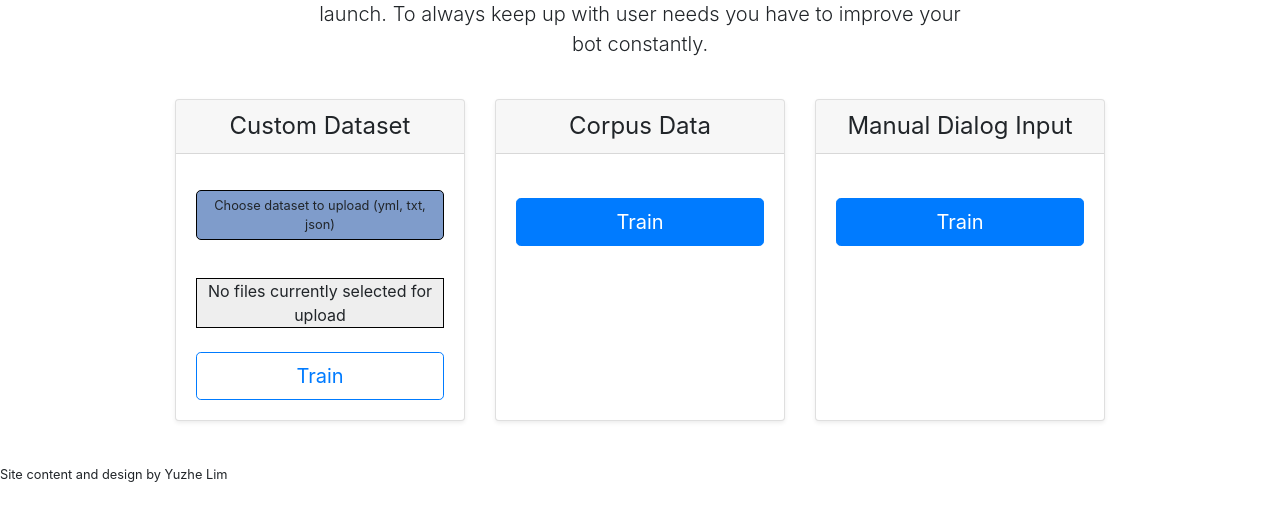
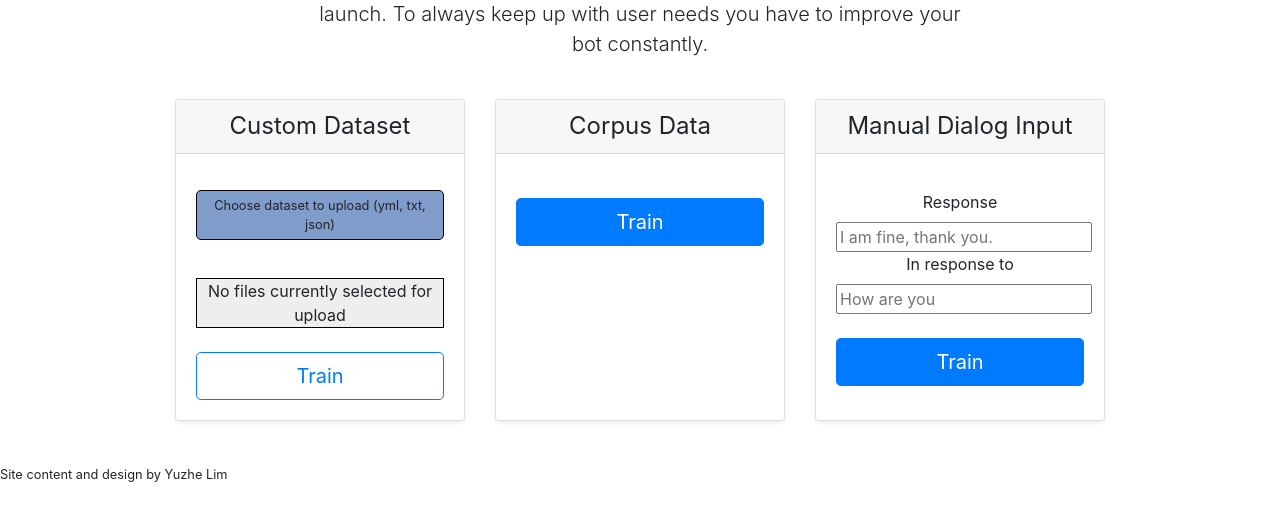
Before and after one commit to louisyuzhe/AI-chatbot-platform, a Django app: page /training/ in a window 1280 px wide. Shown: the part 154-675 px from the top of the page. Run offline with Django 3.2, Linux system fonts and the light colour scheme; parts of the project's set-up code (start-up, migrations or seed data) failed here and were passed over; some libraries are stand-ins or nearby versions.

Commit message:
Add 2 label and input text field for Manual Dialog Input

```diff
--- a/webpage/blog/templates/training.html
+++ b/webpage/blog/templates/training.html
@@ -159,7 +159,14 @@
             </div>
             <div class="card-body">
               <ul class="list-unstyled mt-3 mb-4">
-
+                <li>
+                  <label for="responseText">Response</label>
+                  <input type="text" name="responseText" placeholder="I am fine, thank you.">
+                </li>
+                <li>
+                  <label for="inResponseTo">In response to</label>
+                  <input type="text" name="inResponseTo" placeholder="How are you">
+                </li>
               </ul>
               <button type="button" class="btn btn-lg btn-block btn-primary">Train</button>
             </div>
```
